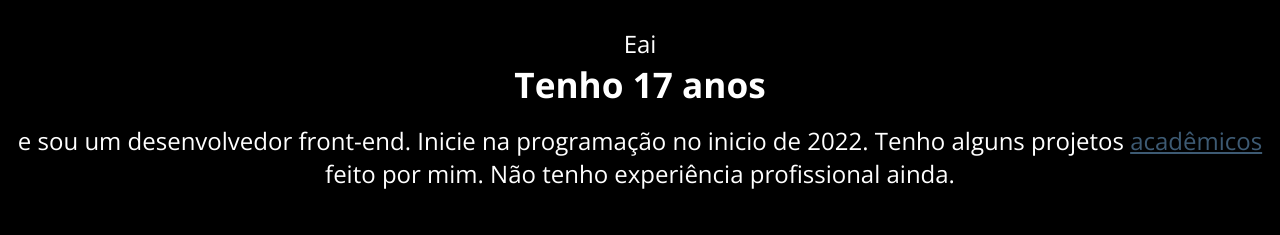
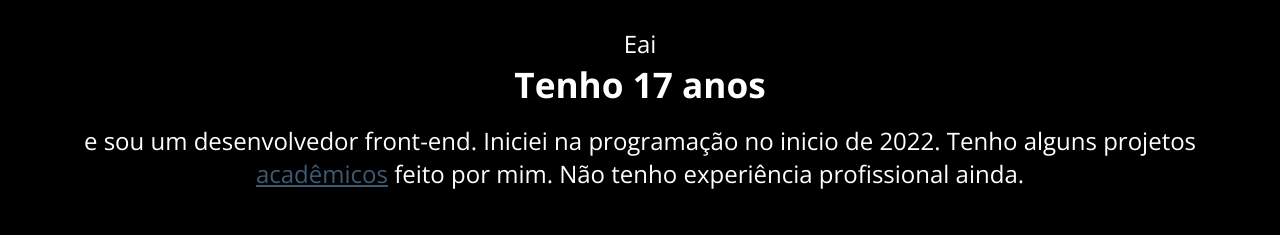
Before and after one commit to ErickSilvaBr/Meu-portfolio, a plain HTML site: page index.html in a window 1280 px wide. Shown: the part 1180-1415 px from the top of the page. Drawn offline with nearby package versions, Linux system fonts and the light colour scheme.

Commit message:
Update index.html

```diff
--- a/index.html
+++ b/index.html
@@ -35,7 +35,7 @@
             <div class="conteudo-2">
                 <p>Eai</p>
                 <h1>Tenho 17 anos</h1>
-                <p>e sou um desenvolvedor front-end. Inicie na programação no inicio de 2022. Tenho alguns projetos <span>acadêmicos</span> feito por mim. Não tenho experiência profissional ainda.</p>
+                <p>e sou um desenvolvedor front-end. Iniciei na programação no inicio de 2022. Tenho alguns projetos <span>acadêmicos</span> feito por mim. Não tenho experiência profissional ainda.</p>
 
                 <div class="imagens">
                     <a href="https://github.com/ErickSilvaBr" target="_blank"><img src="imagens/github.png" alt="github"></a>
```
